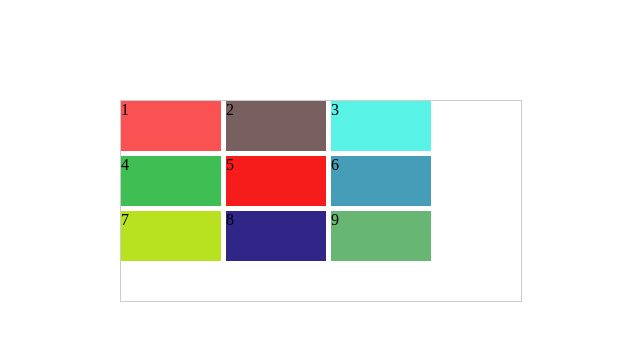
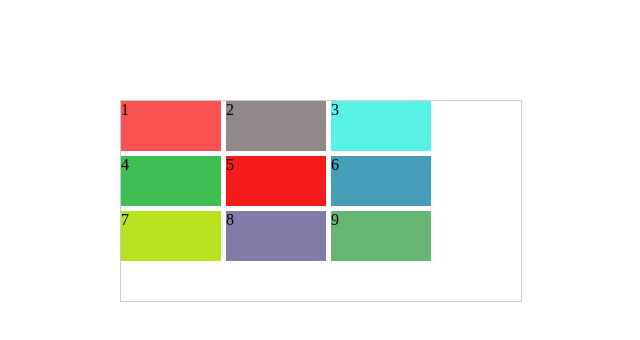
Before and after one commit to wgm7512/grid-tutorial, a plain HTML site: page 01-初识grid/index.html in a window 1280 px wide. Shown: the whole page, without its empty margins (319-959 px from the left). Drawn offline with Linux system fonts and the light colour scheme.

Commit message:
fix: 调整块的颜色

```diff
--- a/li-style.css
+++ b/li-style.css
@@ -10,7 +10,7 @@ li:nth-of-type(1) {
   background-color: #fa5252;
 }
 li:nth-of-type(2) {
-  background-color: #796060;
+  background-color: #918989;
 }
 li:nth-of-type(3) {
   background-color: #58f3e6;
@@ -28,7 +28,7 @@ li:nth-of-type(7) {
   background-color: #b8e220;
 }
 li:nth-of-type(8) {
-  background-color: #302688;
+  background-color: #807ca7;
 }
 li:nth-of-type(9) {
   background-color: #67b674;
```
